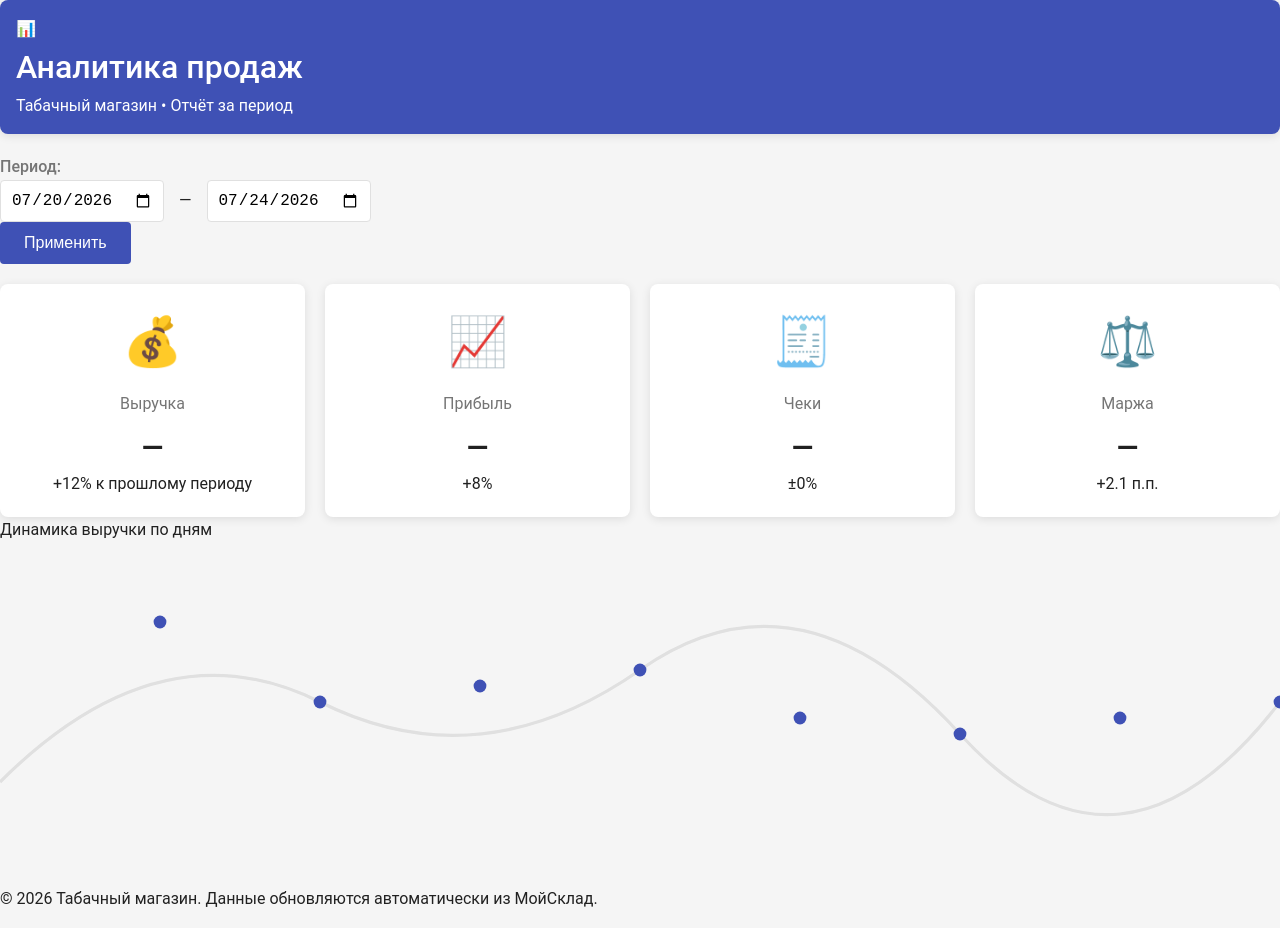
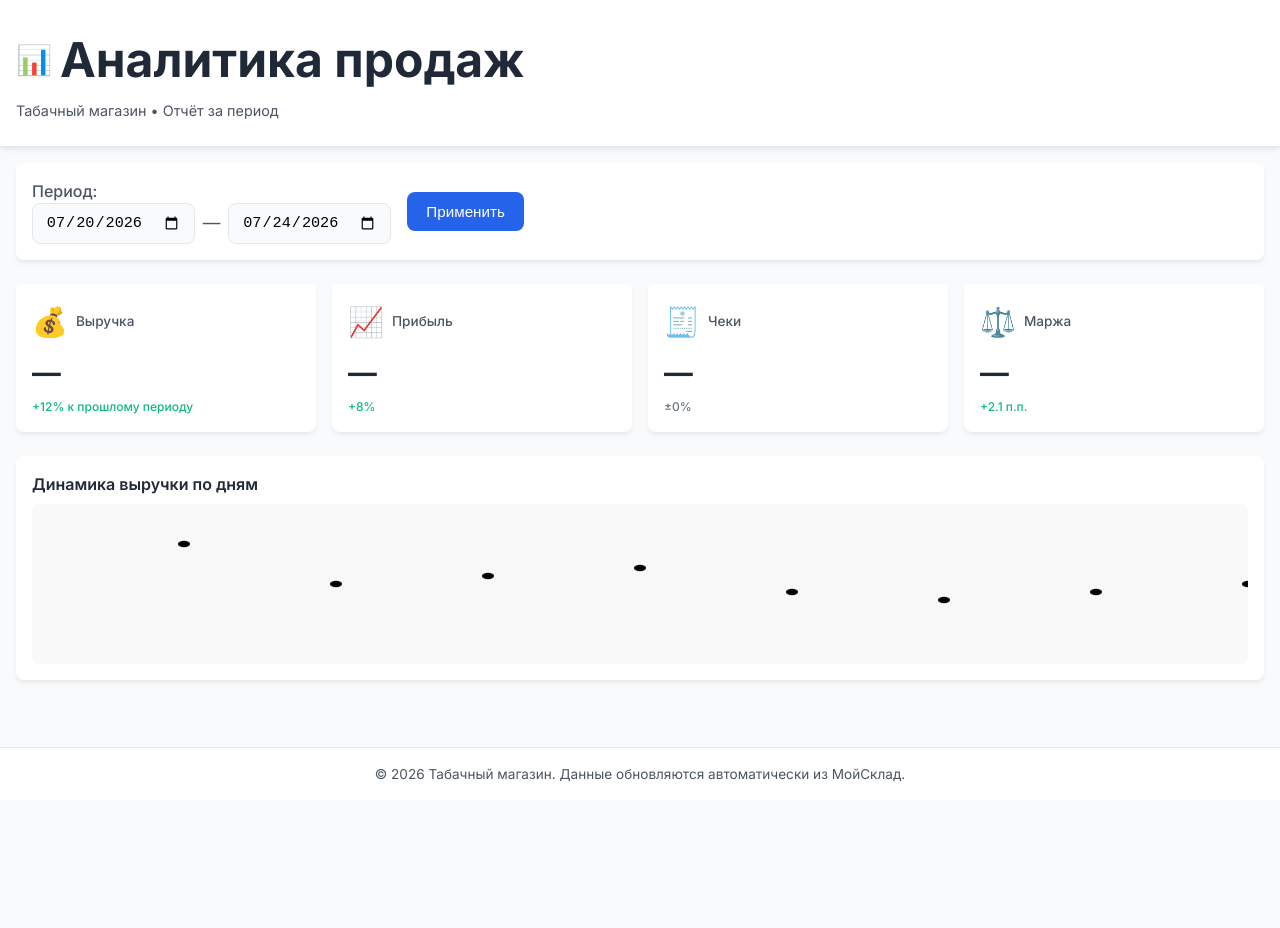
Before and after one commit to DenmarkGod/analyzer, a plain HTML site: page index.html in a window 1280 px wide. After the commit the page ends 800 px from the top, so only its background shows below. Drawn offline with Linux system fonts and the light colour scheme.

Commit message:
styles.css

```diff
--- a/styles.css
+++ b/styles.css
@@ -1,147 +1,303 @@
-/* Основные переменные темы */
+/* ===== ГЛОБАЛЬНЫЕ ПЕРЕМЕННЫЕ ===== */
 :root {
-    --primary-color: #3f51b5;
-    --secondary-color: #f5f5f5;
-    --text-primary: #212121;
-    --text-secondary: #757575;
-    --background-color: #ffffff;
+    /* Цвета */
+    --primary: #2563eb;      /* синий (деловой) */
+    --primary-dark: #1d4ed8;
+    --success: #10b981;      /* зелёный — рост */
+    --warning: #f59e0b;      /* оранжевый — внимание */
+    --neutral: #6b7280;      /* серый — нейтральное */
+    --text: #1f2937;
+    --text-secondary: #4b5563;
+    --bg: #f9fafb;
     --card-bg: #ffffff;
-    --border-color: #e0e0e0;
-    --success-color: #4caf50;
-    --danger-color: #f44336;
-    --warning-color: #ff9800;
-    --info-color: #2196f3;
-    --shadow: 0 2px 10px rgba(0, 0, 0, 0.1);
-    --font-family: 'Roboto', sans-serif;
-    --border-radius: 8px;
+    --border: #e5e7eb;
+    --shadow-sm: 0 4px 6px -1px rgba(0, 0, 0, 0.05), 0 2px 4px -1px rgba(0, 0, 0, 0.05);
+    --shadow-md: 0 10px 15px -3px rgba(0, 0, 0, 0.1), 0 4px 6px -2px rgba(0, 0, 0, 0.05);
+
+    /* Шрифты */
+    --font-family: 'Inter', sans-serif;
+    --transition: all 0.4s cubic-bezier(0.17, 0.67, 0.88, 1.01);
+
+    /* Размеры */
+    --radius: 8px;
+    --spacing-xs: 4px;
+    --spacing-sm: 8px;
+    --spacing-md: 16px;
+    --spacing-lg: 24px;
+}
+
+@media (prefers-color-scheme: dark) {
+    :root {
+        --text: #e5e7eb;
+        --text-secondary: #9ca3af;
+        --bg: #0f172a;
+        --card-bg: #1e293b;
+        --border: #334155;
+    }
+}
+
+* {
+    margin: 0;
+    padding: 0;
+    box-sizing: border-box;
 }
 
 body {
-    margin: 0;
-    padding: 0;
     font-family: var(--font-family);
-    background-color: var(--secondary-color);
-    color: var(--text-primary);
-    line-height: 1.6;
+    background-color: var(--bg);
+    color: var(--text);
+    line-height: 1.5;
+    overflow-x: hidden;
 }
 
-.container {
-    max-width: 1200px;
-    margin: 0 auto;
-    padding: 20px;
+.app {
+    min-height: 100vh;
+    display: flex;
+    flex-direction: column;
 }
 
-header {
-    background-color: var(--primary-color);
-    color: white;
-    padding: 1rem;
-    box-shadow: var(--shadow);
-    border-radius: var(--border-radius);
-    margin-bottom: 20px;
+/* ===== HEADER ===== */
+.header {
+    background: var(--card-bg);
+    padding: var(--spacing-lg) var(--spacing-md);
+    box-shadow: var(--shadow-sm);
+    border-bottom: 1px solid var(--border);
 }
 
-h1 {
-    margin: 0;
-    font-weight: 500;
+.logo {
+    display: flex;
+    align-items: center;
+    gap: var(--spacing-sm);
+    font-weight: 600;
+    font-size: 1.5rem;
 }
 
-.date-selector {
-    background-color: var(--card-bg);
-    padding: 20px;
-    border-radius: var(--border-radius);
-    box-shadow: var(--shadow);
-    margin-bottom: 20px;
+.logo-icon {
+    font-size: 1.8rem;
+}
+
+.subtitle {
+    color: var(--text-secondary);
+    font-size: 0.9rem;
+    margin-top: var(--spacing-xs);
+}
+
+/* ===== MAIN ===== */
+.main {
+    flex: 1;
+    padding: var(--spacing-md);
+}
+
+.controls {
+    display: flex;
+    flex-wrap: wrap;
+    align-items: center;
+    gap: var(--spacing-md);
+    margin-bottom: var(--spacing-lg);
+    background: var(--card-bg);
+    padding: var(--spacing-md);
+    border-radius: var(--radius);
+    box-shadow: var(--shadow-sm);
+}
+
+.label {
+    font-weight: 500;
+    color: var(--text-secondary);
+    white-space: nowrap;
 }
 
 .date-inputs {
     display: flex;
-    gap: 15px;
     align-items: center;
-    flex-wrap: wrap;
+    gap: var(--spacing-sm);
 }
 
-.input-group {
-    display: flex;
-    flex-direction: column;
-    gap: 5px;
+.date-input {
+    padding: 0.6rem 0.8rem;
+    border: 1px solid var(--border);
+    border-radius: var(--radius);
+    font-size: 0.95rem;
+    background: var(--bg);
+    transition: var(--transition);
 }
 
-label {
+.date-input:focus {
+    outline: none;
+    border-color: var(--primary);
+    box-shadow: 0 0 0 3px rgba(37, 99, 235, 0.2);
+}
+
+.divider {
+    color: var(--text-secondary);
+    font-size: 1.1rem;
+}
+
+.btn {
+    padding: 0.7rem 1.2rem;
+    border-radius: var(--radius);
+    font-weight: 500;
+    font-size: 0.95rem;
+    cursor: pointer;
+    transition: var(--transition);
+    border: none;
+    display: inline-flex;
+    align-items: center;
+    justify-content: center;
+}
+
+.btn-primary {
+    background: var(--primary);
+    color: white;
+}
+
+.btn-primary:hover {
+    background: var(--primary-dark);
+}
+
+.btn-success {
+    background: var(--success);
+    animation: pulse 0.6s ease-in-out;
+}
+
+@keyframes pulse {
+    0%, 100% { transform: scale(1); }
+    50% { transform: scale(1.03); }
+}
+
+/* ===== METRICS GRID ===== */
+.metrics-grid {
+    display: grid;
+    grid-template-columns: repeat(auto-fit, minmax(240px, 1fr));
+    gap: var(--spacing-md);
+    margin-bottom: var(--spacing-lg);
+}
+
+.metric-card {
+    background: var(--card-bg);
+    border-radius: var(--radius);
+    padding: var(--spacing-md);
+    box-shadow: var(--shadow-sm);
+    transition: var(--transition);
+    position: relative;
+    overflow: hidden;
+    opacity: 0;
+    transform: translateY(20px);
+}
+
+.metric-card.visible {
+    opacity: 1;
+    transform: translateY(0);
+}
+
+.metric-card.animate-in {
+    transition: opacity 0.6s ease-out, transform 0.6s cubic-bezier(0.17, 0.67, 0.88, 1.01);
+}
+
+.metric-card.animate-in.visible {
+    animation: fadeInUp 0.6s forwards;
+}
+
+@keyframes fadeInUp {
+    from {
+        opacity: 0;
+        transform: translateY(20px);
+    }
+    to {
+        opacity: 1;
+        transform: translateY(0);
+    }
+}
+
+.metric-header {
+    display: flex;
+    align-items: center;
+    gap: var(--spacing-sm);
+    margin-bottom: var(--spacing-sm);
+}
+
+.metric-icon {
+    font-size: 1.8rem;
+    color: var(--primary);
+}
+
+.metric-title {
+    font-size: 0.85rem;
     font-weight: 500;
     color: var(--text-secondary);
 }
 
-input[type="date"] {
-    padding: 10px;
-    border: 1px solid var(--border-color);
-    border-radius: 4px;
-    font-size: 16px;
+.metric-value {
+    font-size: 1.8rem;
+    font-weight: 700;
+    margin: var(--spacing-xs) 0;
+    color: var(--text);
 }
 
-button {
-    background-color: var(--primary-color);
-    color: white;
-    border: none;
-    padding: 12px 24px;
-    border-radius: 4px;
-    cursor: pointer;
-    font-size: 16px;
+.metric-change {
+    font-size: 0.75rem;
     font-weight: 500;
-    transition: background-color 0.3s ease;
 }
 
-button:hover {
-    background-color: #303f9f;
+.metric-change.positive {
+    color: var(--success);
 }
 
-.metrics-grid {
-    display: grid;
-    grid-template-columns: repeat(auto-fit, minmax(250px, 1fr));
-    gap: 20px;
-    margin-top: 20px;
+.metric-change.neutral {
+    color: var(--neutral);
 }
 
-.metric-card {
-    background-color: var(--card-bg);
-    border-radius: var(--border-radius);
-    padding: 20px;
-    box-shadow: var(--shadow);
-    text-align: center;
+/* ===== CHART PLACEHOLDER ===== */
+.chart-placeholder {
+    background: var(--card-bg);
+    border-radius: var(--radius);
+    padding: var(--spacing-md);
+    box-shadow: var(--shadow-sm);
 }
 
-.metric-title {
-    font-size: 16px;
-    color: var(--text-secondary);
-    margin-bottom: 10px;
+.chart-title {
+    font-weight: 600;
+    margin-bottom: var(--spacing-sm);
+    color: var(--text);
 }
 
-.metric-value {
-    font-size: 28px;
-    font-weight: 700;
-    color: var(--text-primary);
+.chart-bg {
+    height: 160px;
+    background: rgba(243, 244, 246, 0.5);
+    border-radius: var(--radius);
+    display: flex;
+    align-items: center;
+    justify-content: center;
+    overflow: hidden;
 }
 
-.metric-icon {
-    font-size: 48px;
-    color: var(--primary-color);
-    margin-bottom: 10px;
+.chart-bg svg {
+    width: 100%;
+    height: 100%;
 }
 
-/* Примеры иконок с использованием Unicode */
-.icon-revenue::before { content: '💰'; }
-.icon-profit::before { content: '📈'; }
-.icon-checks::before { content: '🧾'; }
-.icon-margin::before { content: '📊'; }
+/* ===== FOOTER ===== */
+.footer {
+    padding: var(--spacing-md);
+    text-align: center;
+    color: var(--text-secondary);
+    font-size: 0.85rem;
+    background: var(--card-bg);
+    border-top: 1px solid var(--border);
+}
 
-/* Темная тема (можно переключать через JavaScript или системные настройки) */
-@media (prefers-color-scheme: dark) {
-    :root {
-        --secondary-color: #121212;
-        --text-primary: #e0e0e0;
-        --text-secondary: #bb86fc;
-        --background-color: #121212;
-        --card-bg: #1e1e1e;
-        --border-color: #424242;
-        --shadow: 0 2px 10px rgba(0, 0, 0, 0.3);
+/* ===== АДАПТИВНОСТЬ ===== */
+@media (max-width: 768px) {
+    .controls {
+        flex-direction: column;
+        align-items: stretch;
+    }
+
+    .date-inputs {
+        width: 100%;
+        justify-content: space-between;
+    }
+
+    .metric-card {
+        min-width: 100%;
     }
 }
```
